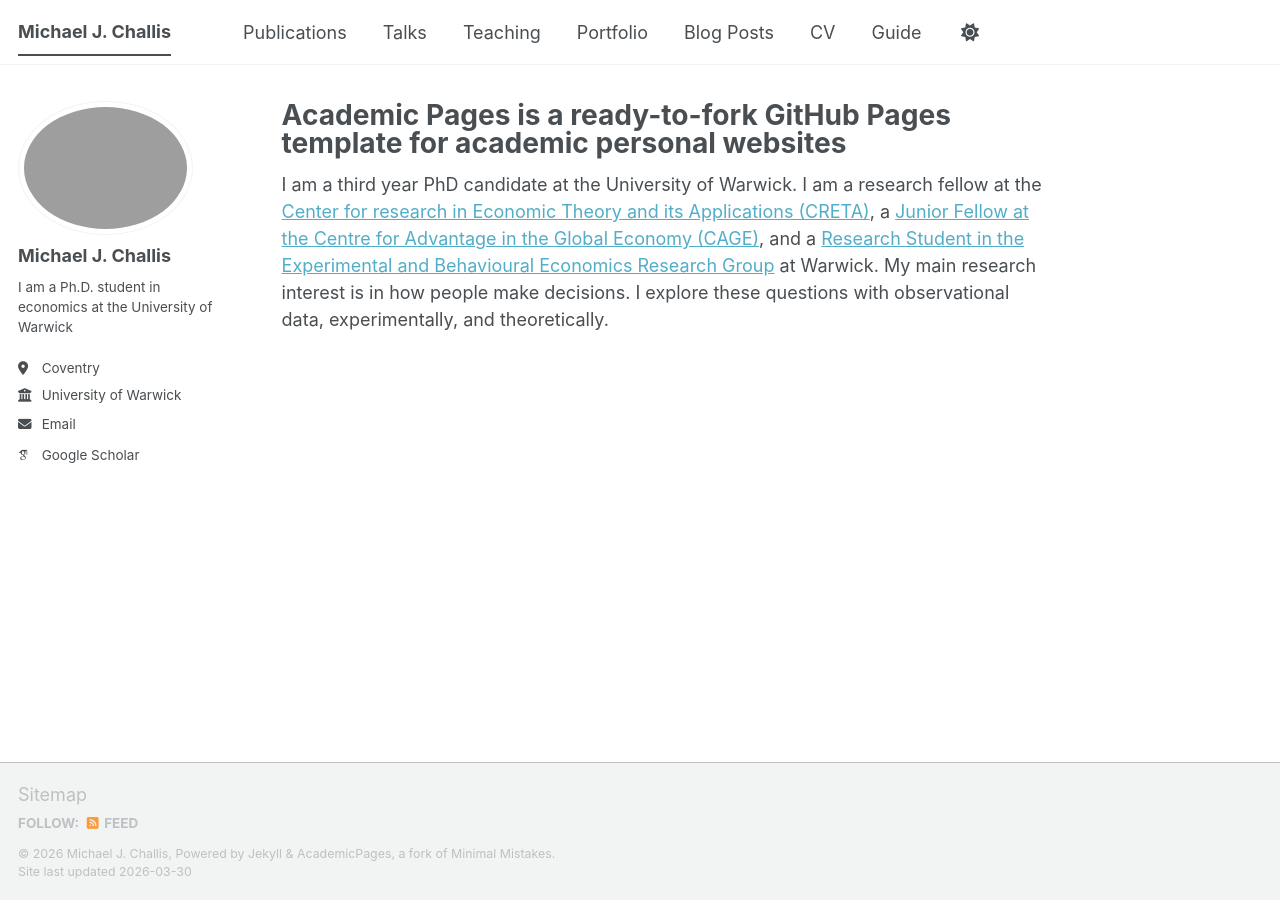
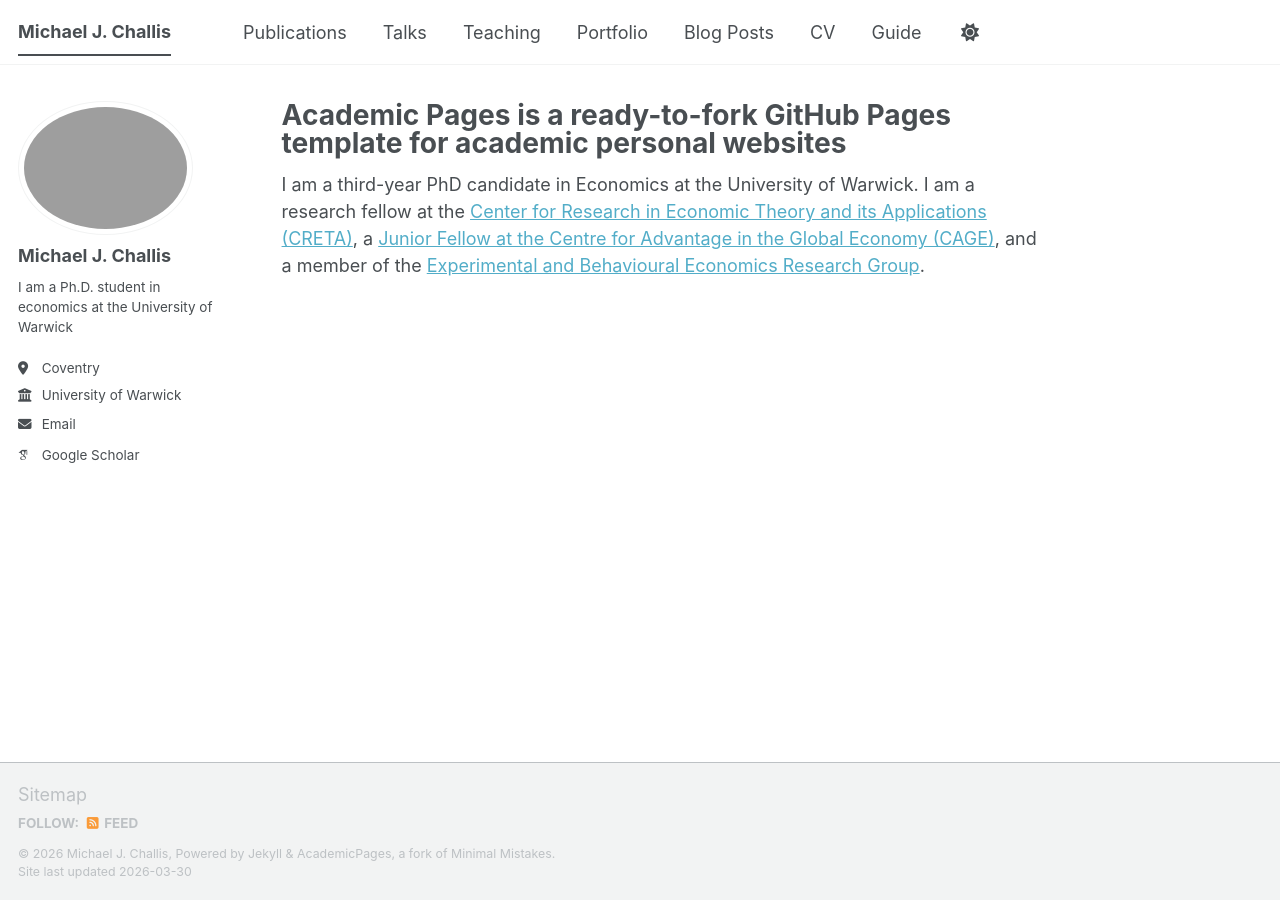
Before and after one commit to MichaelChallis/MichaelChallis.github.io, a Jekyll site: the page built from _pages/about.md, in a window 1280 px wide. Built offline with Jekyll 4.4.1, drawn with Linux system fonts in a browser that asks for light colours; some web fonts are replaced; a script bundle is joined from its source files by our own code; library files that are not in the unit come from our copies.

Commit message:
Update about.md

```diff
--- a/_pages/about.md
+++ b/_pages/about.md
@@ -7,4 +7,4 @@ redirect_from:
   - /about.html
 ---
 
-I am a third year PhD candidate at the University of Warwick. I am a research fellow at the [Center for research in Economic Theory and its Applications (CRETA)](https://warwick.ac.uk/fac/soc/economics/research/centres/creta/), a [Junior Fellow at the Centre for Advantage in the Global Economy (CAGE)](https://warwick.ac.uk/fac/soc/economics/research/centres/cage/about/people/), and a [Research Student in the Experimental and Behavioural Economics Research Group](https://warwick.ac.uk/fac/soc/economics/research/research-groups/experimental-behavioural-economics/) at Warwick. My main research interest is in how people make decisions. I explore these questions with observational data, experimentally, and theoretically.
+I am a third-year PhD candidate in Economics at the University of Warwick. I am a research fellow at the <a href="https://warwick.ac.uk/fac/soc/economics/research/centres/creta/" target="_blank" rel="noopener noreferrer">Center for Research in Economic Theory and its Applications (CRETA)</a>, a <a href="https://warwick.ac.uk/fac/soc/economics/research/centres/cage/about/people/" target="_blank" rel="noopener noreferrer">Junior Fellow at the Centre for Advantage in the Global Economy (CAGE)</a>, and a member of the <a href="https://warwick.ac.uk/fac/soc/economics/research/research-groups/experimental-behavioural-economics/" target="_blank" rel="noopener noreferrer">Experimental and Behavioural Economics Research Group</a>.
```
